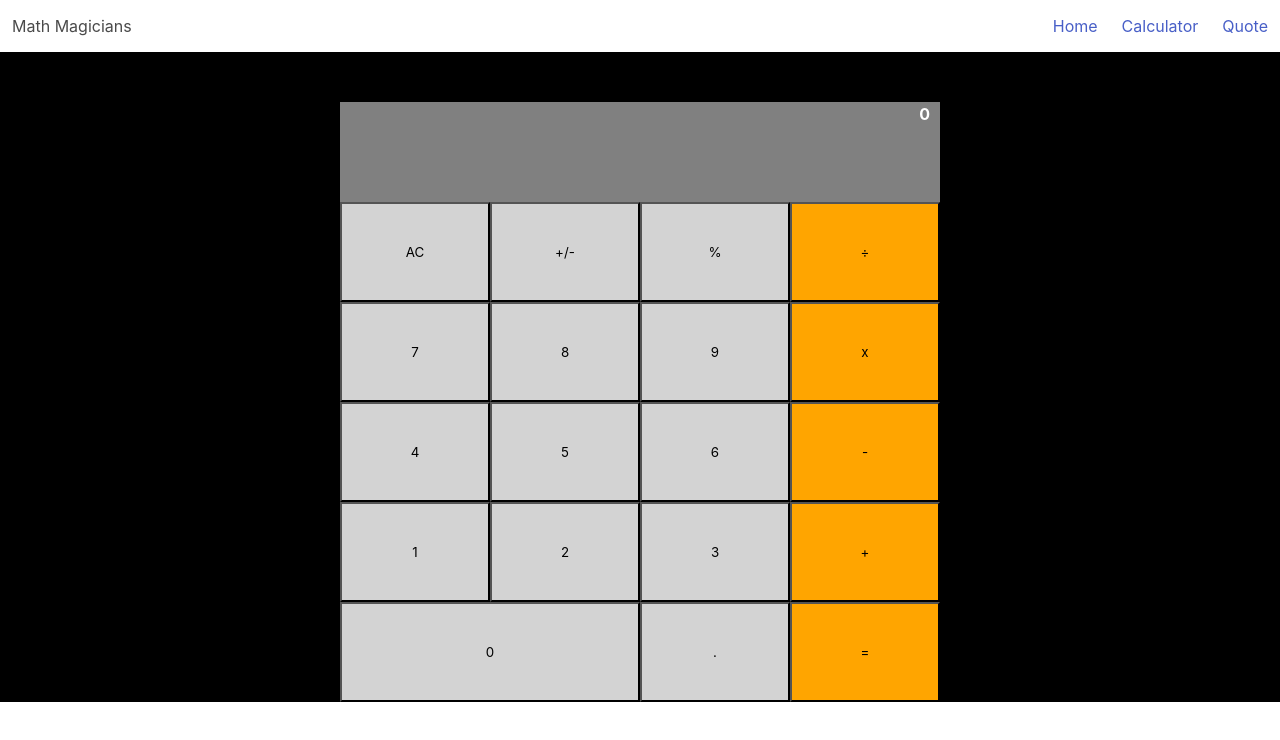
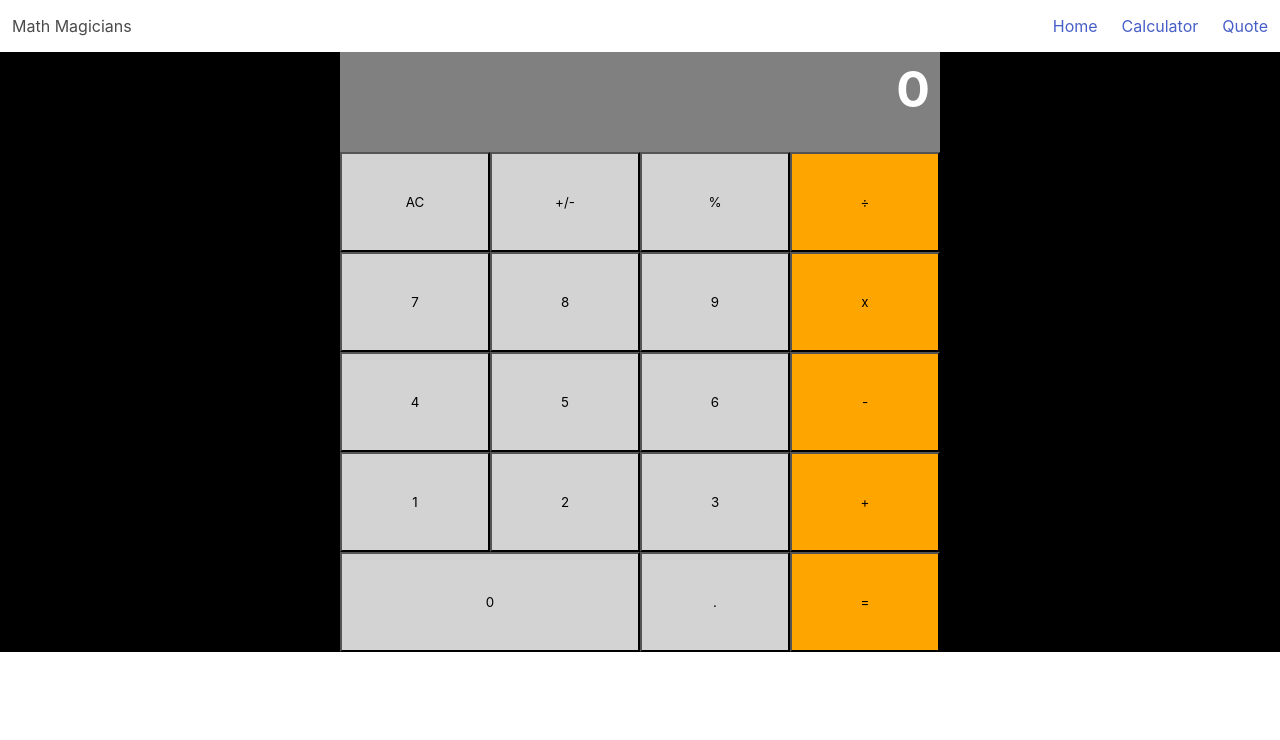
Before and after one commit to brugobi/Calculator-REACT, a React (Create React App) app: page /calculator in a window 1280 px wide. Shown: the top 740 px of the page. Built offline with nearby package versions, Linux system fonts and the light colour scheme.

Commit message:
change calculator margin size

```diff
--- a/src/App.css
+++ b/src/App.css
@@ -14,6 +14,7 @@
   font-weight: bold;
   padding: 0 10px;
   text-align: right;
+  font-size: 50px;
 }
 
 .btnPanel {
@@ -39,5 +40,5 @@
 
 .calculator {
   width: 600px;
-  margin: 50px auto;
+  margin: 0 auto;
 }
```
